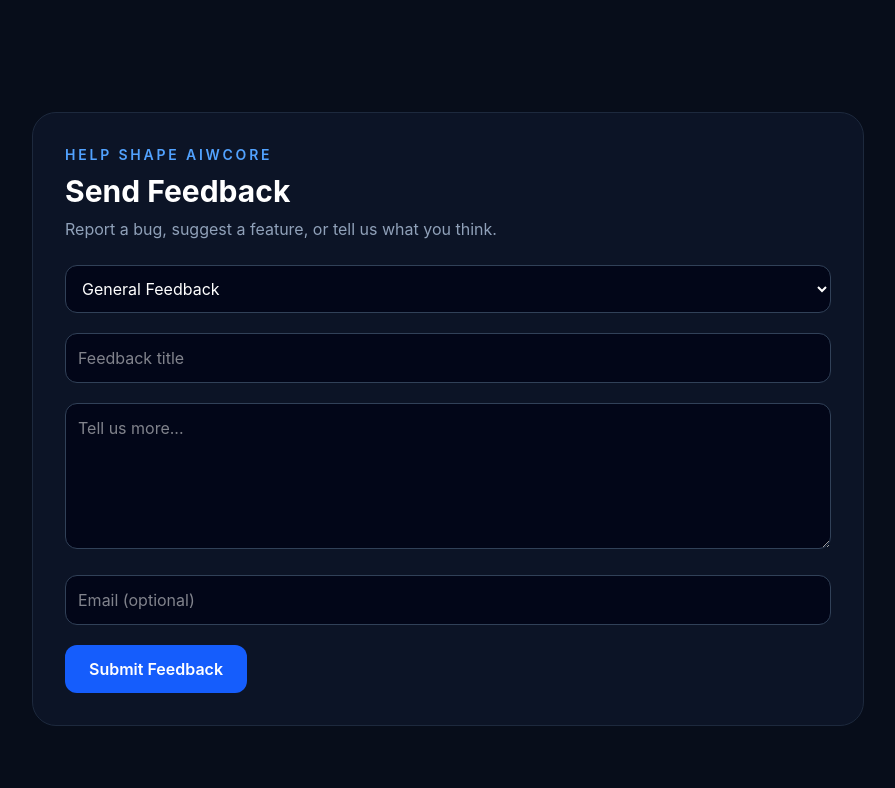
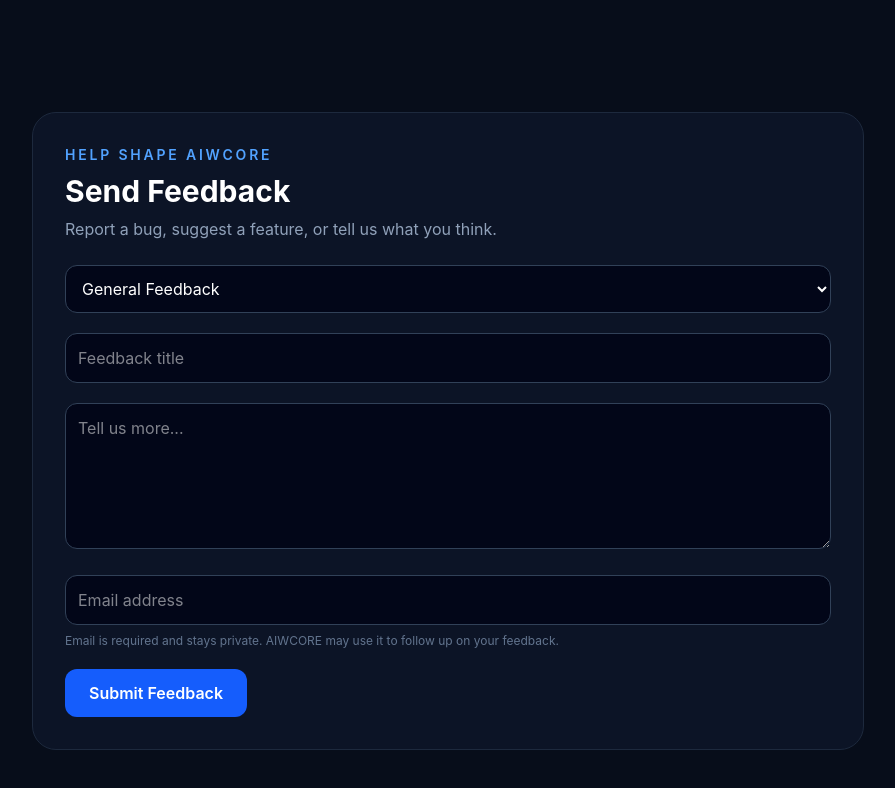
Before and after one commit to Lilmun02/aiw-core, a React (Vite) app: page /feedback in a window 1280 px wide. Shown: the top 788 px of the page, without its empty margins (192-1087 px from the left). Built offline with nearby package versions, Linux system fonts and the light colour scheme; no server answers; the database is empty.

Commit message:
Require and prefill feedback email

```diff
--- a/src/components/FeedbackForm.jsx
+++ b/src/components/FeedbackForm.jsx
@@ -1,4 +1,4 @@
- import { useState } from "react";
+import { useEffect, useState } from "react";
 import { supabase } from "../lib/supabase";
 
 function FeedbackForm() {
@@ -6,25 +6,63 @@ function FeedbackForm() {
   const [title, setTitle] = useState("");
   const [description, setDescription] = useState("");
   const [email, setEmail] = useState("");
+  const [accountEmail, setAccountEmail] = useState("");
   const [message, setMessage] = useState("");
+
+  useEffect(() => {
+    let isMounted = true;
+
+    function applySession(session) {
+      if (!isMounted) return;
+
+      const sessionEmail = session?.user?.email?.trim() || "";
+      setAccountEmail(sessionEmail);
+
+      if (sessionEmail) {
+        setEmail(sessionEmail);
+      }
+    }
+
+    supabase.auth.getSession().then(({ data }) => {
+      applySession(data.session);
+    });
+
+    const {
+      data: { subscription },
+    } = supabase.auth.onAuthStateChange((_event, session) => {
+      applySession(session);
+    });
+
+    return () => {
+      isMounted = false;
+      subscription.unsubscribe();
+    };
+  }, []);
 
   async function handleSubmit(event) {
     event.preventDefault();
     setMessage("");
 
+    const cleanEmail = email.trim();
+
+    if (!cleanEmail) {
+      setMessage("Email is required so AIWCORE can follow up on your feedback.");
+      return;
+    }
+
     const { error } = await supabase.from("feedback").insert([
       {
         category,
-        title,
-        description,
-        email: email || null,
+        title: title.trim(),
+        description: description.trim(),
+        email: cleanEmail,
         status: "new",
       },
     ]);
 
     if (error) {
       console.error(error);
-      setMessage("Something went wrong. Please try again.");
+      setMessage(error.message || "Something went wrong. Please try again.");
       return;
     }
 
@@ -32,7 +70,7 @@ function FeedbackForm() {
     setCategory("General Feedback");
     setTitle("");
     setDescription("");
-    setEmail("");
+    setEmail(accountEmail || "");
   }
 
   return (
@@ -42,9 +80,7 @@ function FeedbackForm() {
           Help Shape AIWCORE
         </p>
 
-        <h2 className="mt-2 text-3xl font-bold text-white">
-          Send Feedback
-        </h2>
+        <h2 className="mt-2 text-3xl font-bold text-white">Send Feedback</h2>
 
         <p className="mt-2 text-slate-400">
           Report a bug, suggest a feature, or tell us what you think.
@@ -89,16 +125,25 @@ function FeedbackForm() {
           className="w-full rounded-xl border border-slate-700 bg-slate-950 p-3 text-white"
         />
 
+        <div>
           <input
             id="feedback-email"
             name="email"
             type="email"
-          placeholder="Email (optional)"
+            placeholder="Email address"
             value={email}
             onChange={(event) => setEmail(event.target.value)}
             autoComplete="email"
-          className="w-full rounded-xl border border-slate-700 bg-slate-950 p-3 text-white"
+            readOnly={Boolean(accountEmail)}
+            required
+            className="w-full rounded-xl border border-slate-700 bg-slate-950 p-3 text-white read-only:cursor-not-allowed read-only:text-slate-300"
           />
+          <p className="mt-2 text-xs text-slate-500">
+            {accountEmail
+              ? "Using your AIWCORE account email for follow-up."
+              : "Email is required and stays private. AIWCORE may use it to follow up on your feedback."}
+          </p>
+        </div>
 
         <button
           type="submit"
@@ -107,11 +152,7 @@ function FeedbackForm() {
           Submit Feedback
         </button>
 
-        {message && (
-          <p className="text-sm text-slate-300">
-            {message}
-          </p>
-        )}
+        {message && <p className="text-sm text-slate-300">{message}</p>}
       </form>
     </section>
   );
```
Lines whose indentation alone changed are shown as unchanged.
